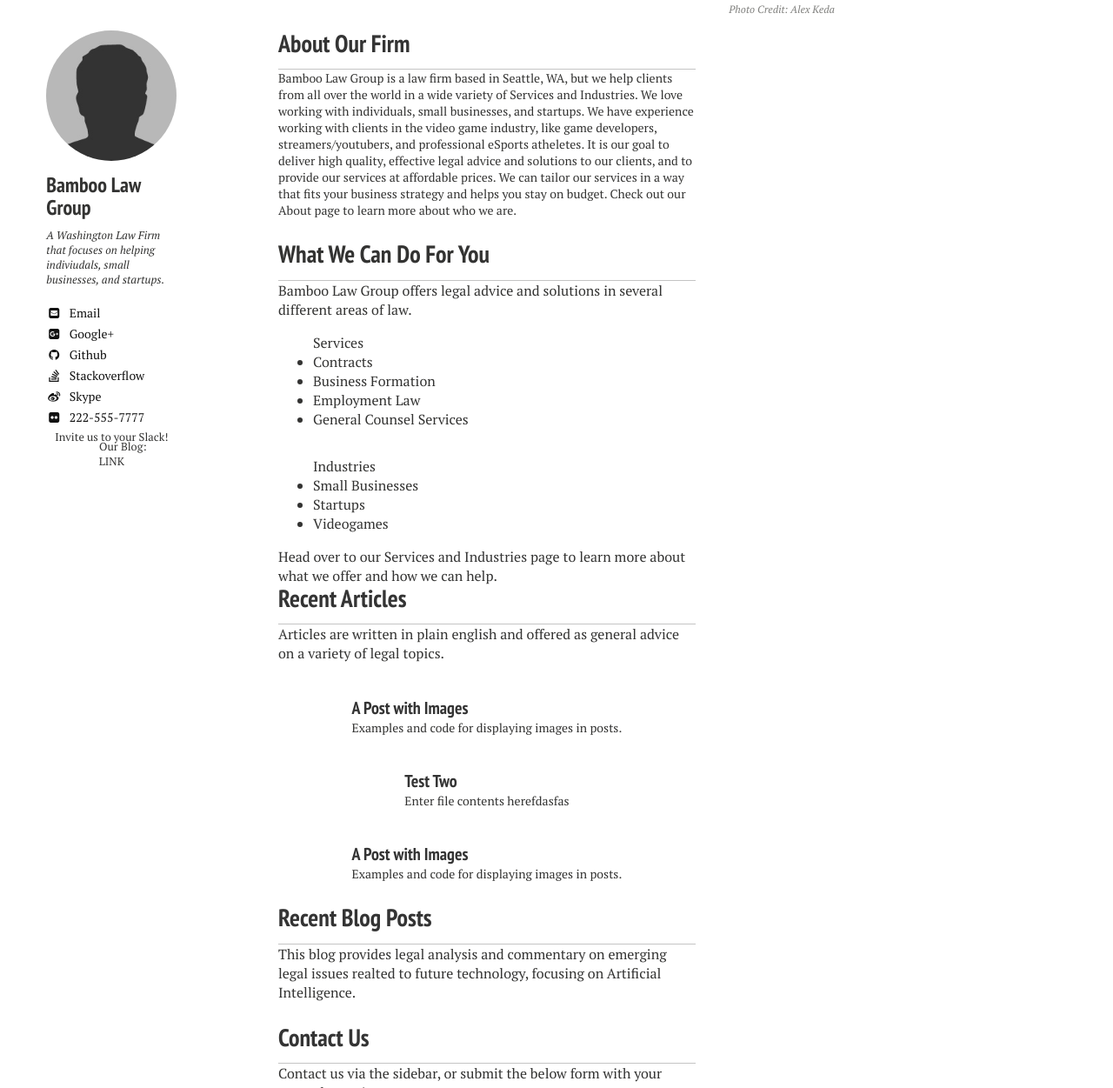
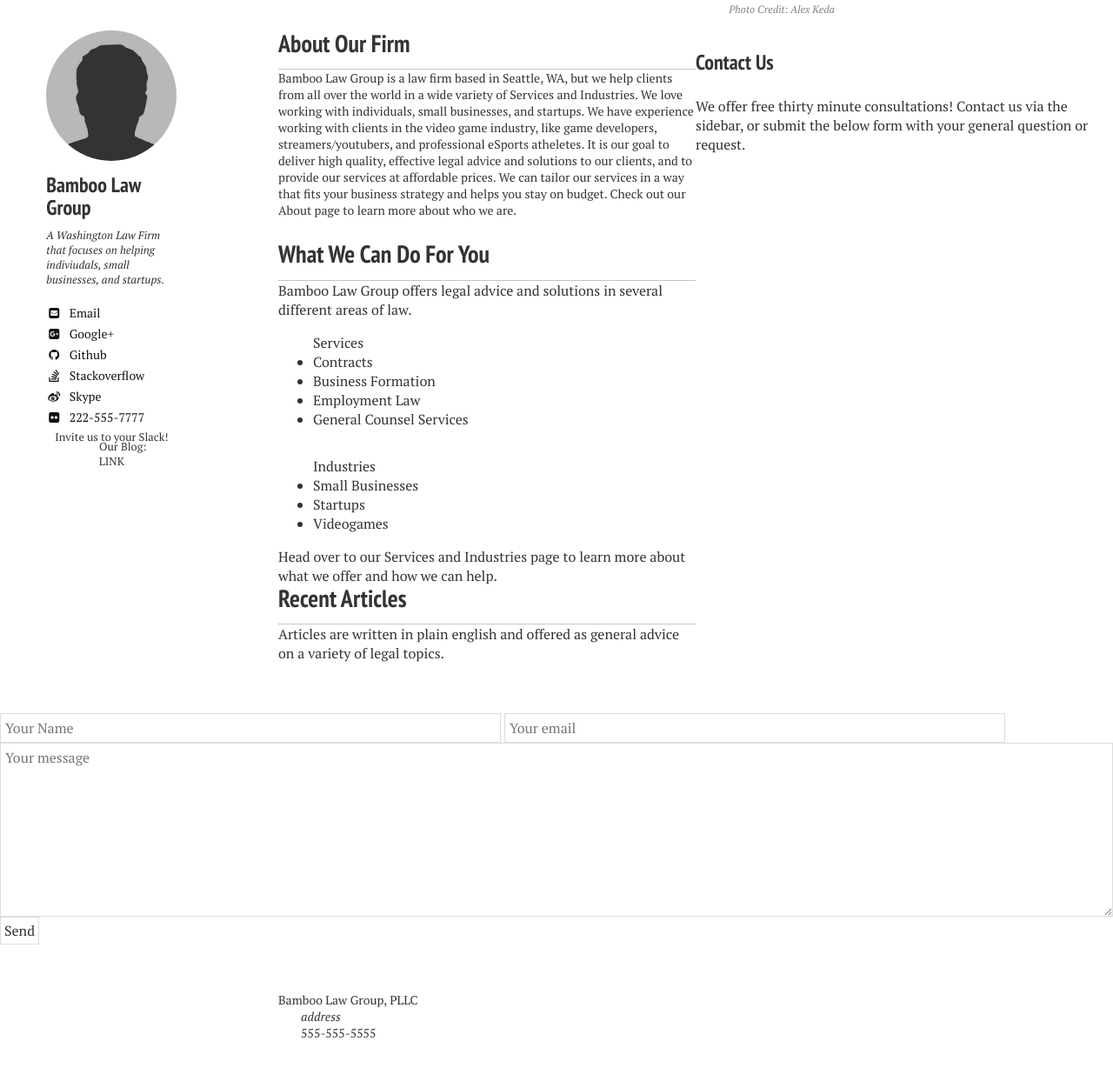
Before and after one commit to nerdyfergy/blg-site-mm3, a Jekyll site: the page built from index.md, in a window 1280 px wide and 1400 px high, scrolled down 387 px. Shown: the part 149-1400 px from the top of the window at 87% size. Built offline with Jekyll 4.4.1, drawn with Linux system fonts in a browser that asks for light colours; nearby versions of some CDN libraries; some of the changed text lies outside the part shown.

Commit message:
Update home.html

```diff
--- a/_layouts/home.html
+++ b/_layouts/home.html
@@ -42,23 +42,6 @@
     {% include _static.html %}
     <h3><a href="{{ site.url}}/posts/">Recent Articles</a></h3>
     <p>Articles are written in plain english and offered as general advice on a variety of legal topics.</p>
-    <div class="flex-container">
-      {% for post in site.posts limit:3 %}
-      <div class="flex-item">
-        <article>
-          {% if post.link %}
-            <h2 class="link-post"><a href="{{ site.url }}{{ post.url }}" title="{{ post.title }}">{{ post.title }}</a> <a href="{{ post.link }}" target="_blank" title="{{ post.title }}"><i class="fa fa-link"></i></a></h2>
-          {% else %}
-            <h2><a href="{{ site.url }}{{ post.url }}" title="{{ post.title }}">{{ post.title }}</a></h2>
-            <p>{{ post.excerpt | strip_html | truncate: 160 }}</p>
-          {% endif %}
-        </article>
-      </div>
-      {% endfor %}
-    </div><!-- end flex container for articles -->
-    <div>
-      <h3><a href="{{ site.url}}/posts/">Recent Blog Posts</a></h3>
-      <p>This blog provides legal analysis and commentary on emerging legal issues realted to future technology, focusing on Artificial Intelligence.</p>
       {% for post in site.post limit:5 %}
         <article>
           {% if post.link %}
@@ -71,7 +54,7 @@
       {% endfor %}
     </div>
     <h3><a href="{{ site.url}}/contact/">Contact Us</a></h3>
-    <p>Contact us via the sidebar, or submit the below form with your general question or request.</p>
+    <p>We offer free thirty minute consultations! Contact us via the sidebar, or submit the below form with your general question or request.</p>
     <form action="//formspree.io/your@email.com" method="POST">
      <input type="text" name="name" placeholder="Your Name" class="fifty">
      <input type="text" name="_replyto" placeholder="Your email" class="fifty"/>
```
